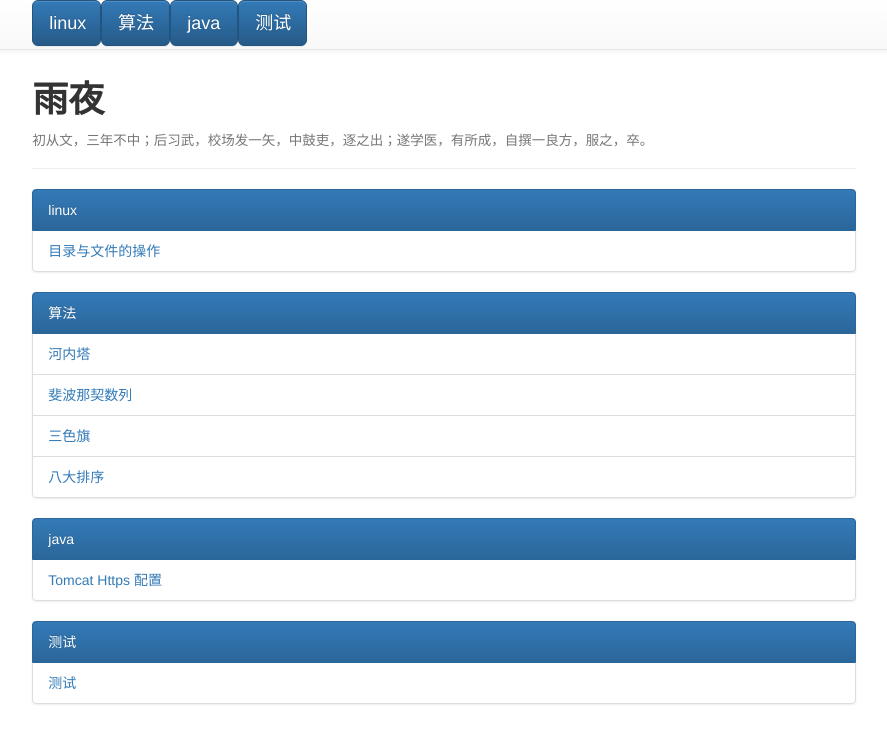
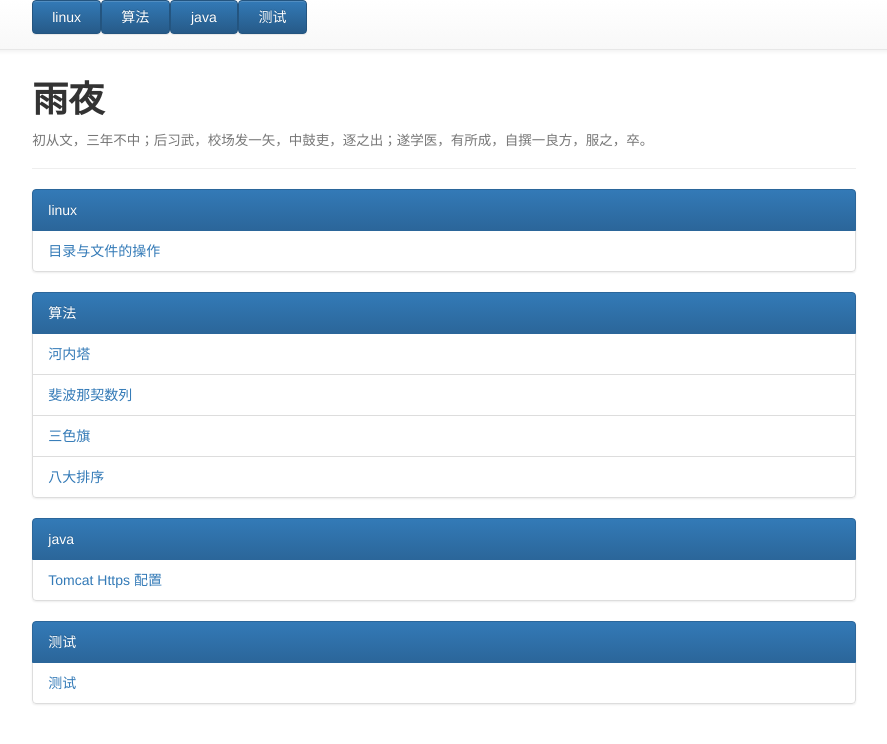
Before and after one commit to bit-ranger/blog, a Jekyll site: the page built from index.html, in a window 1280 px wide. Shown: the top 744 px of the page, without its empty margins (196-1083 px from the left). Built offline with Jekyll 4.4.1, drawn with Linux system fonts in a browser that asks for light colours; nearby versions of some CDN libraries; Markdown is read by kramdown in place of the engine named in the settings.

Commit message:
Update index.html

```diff
--- a/index.html
+++ b/index.html
@@ -25,7 +25,7 @@
                     <div class="container-fluid">
                         <div class="row">
                             {% for category in site.categories %}
-                                <a class="btn btn-primary btn-lg col-xs-4 col-sm-3 col-md-2 col-lg-1 " href="#{{ category | first }}">{{ category | first }}</a>
+                                <a class="btn btn-primary col-xs-4 col-sm-3 col-md-2 col-lg-1 " href="#{{ category | first }}">{{ category | first }}</a>
                             {% endfor %}
                         </div>
                     </div
```
